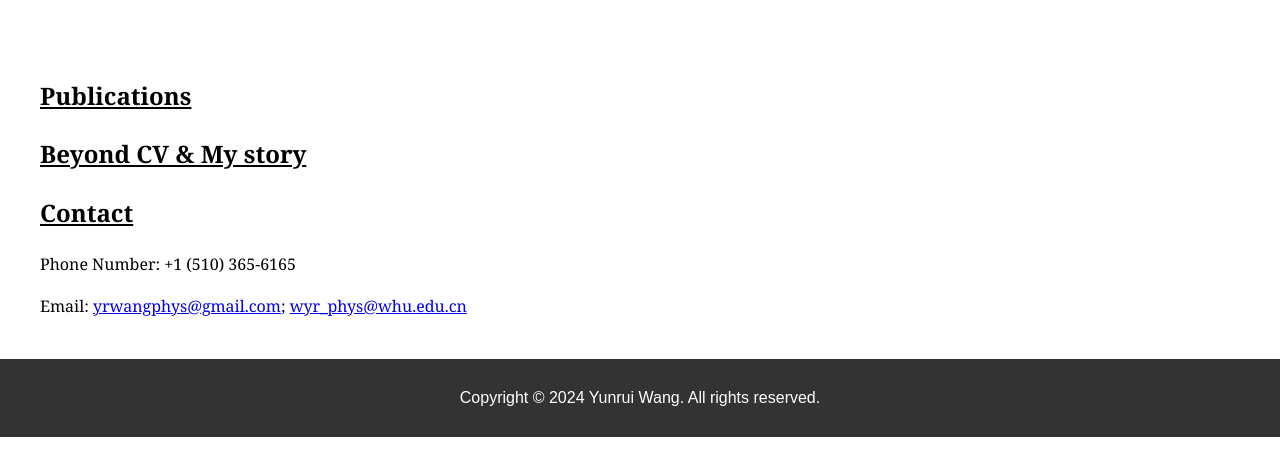
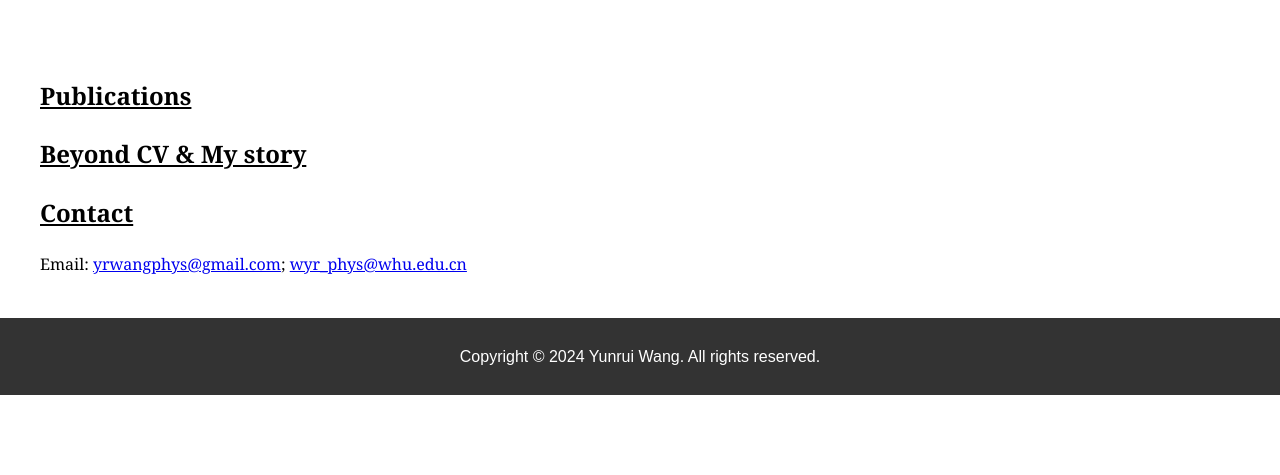
Before and after one commit to yunruiw/yunruiw.github.io, a plain HTML site: page index.html in a window 1280 px wide. Shown: the part 291-766 px from the top of the page. Drawn offline with Linux system fonts and the light colour scheme.

Commit message:
Update index.html

```diff
--- a/index.html
+++ b/index.html
@@ -64,8 +64,7 @@
         </section>
         <section>
             <h2>Contact</h2>
-            <p>Phone Number: +1 (510) 365-6165</p>
-	        <p>Email: <a href="yrwangphys@gmail.com">yrwangphys@gmail.com</a>; <a href="wyr_phys@whu.edu.cn">wyr_phys@whu.edu.cn</a></p>
+	    <p>Email: <a href="yrwangphys@gmail.com">yrwangphys@gmail.com</a>; <a href="wyr_phys@whu.edu.cn">wyr_phys@whu.edu.cn</a></p>
         </section>
     </main>
     <footer>
```
